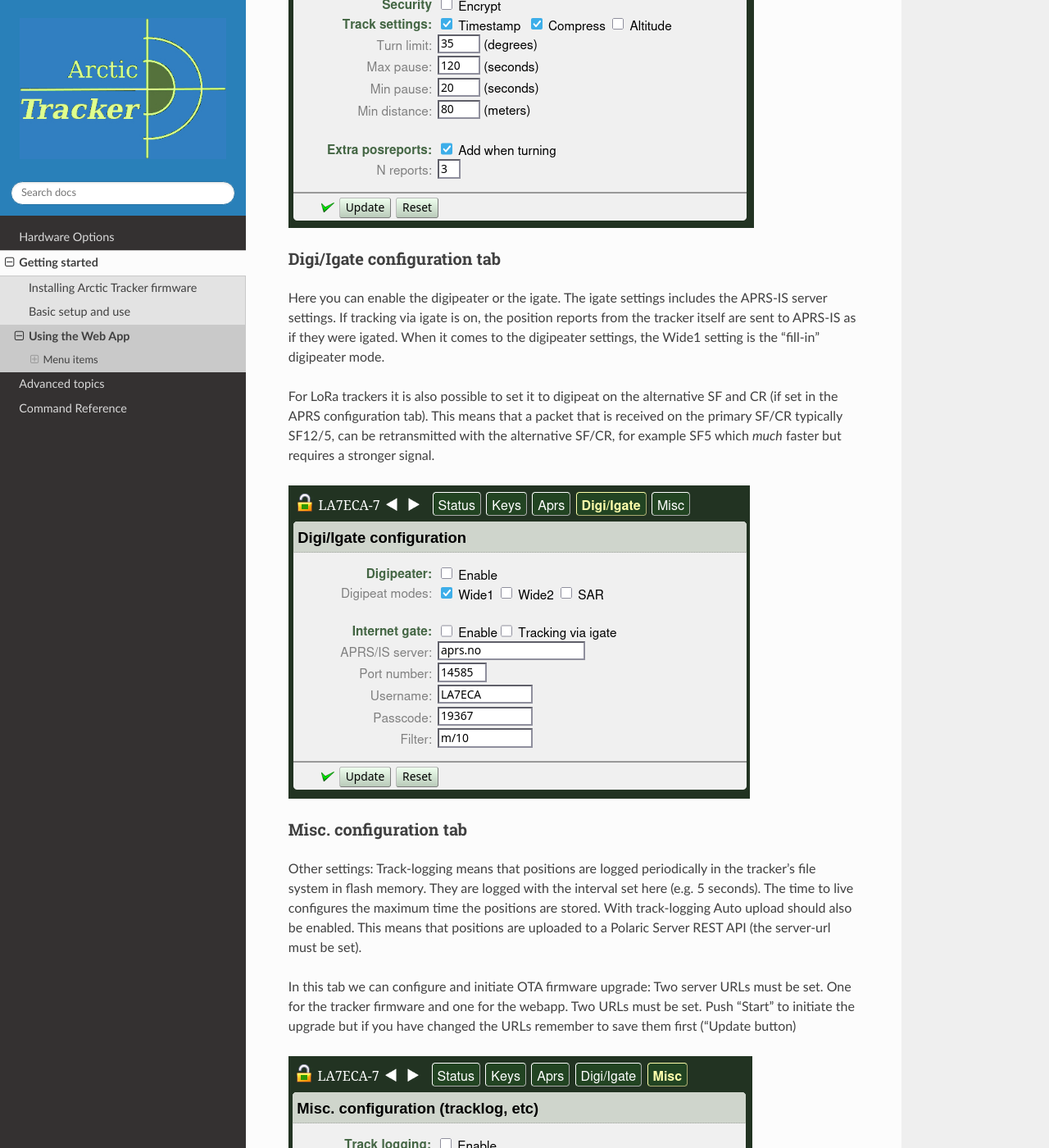
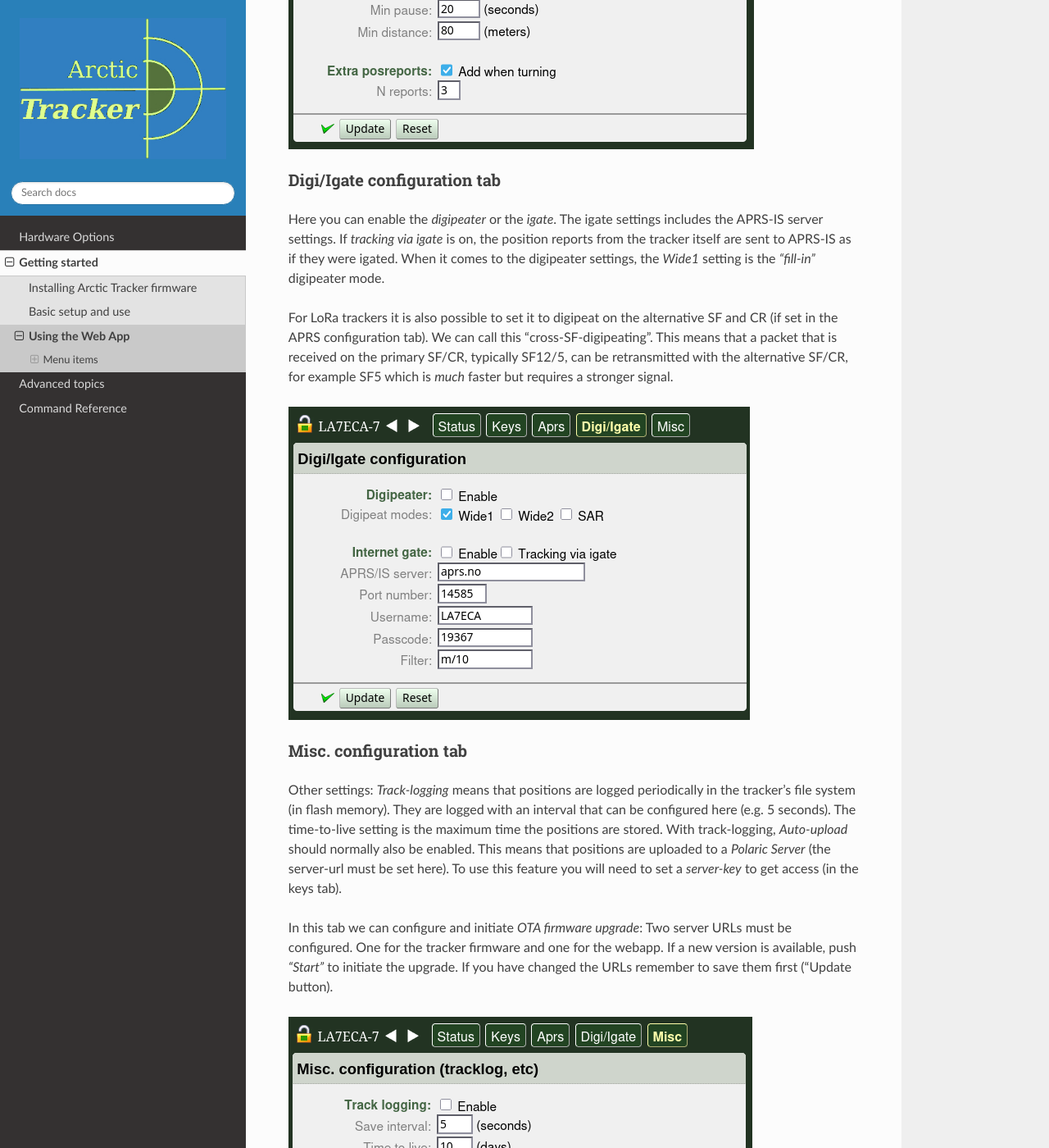
Before and after one commit to Hamlabs/ArcticTracker-docs, a Sphinx documentation site: the page built from docs/webapp.rst, in a window 1280 px wide and 1400 px high, scrolled down 3740 px. Shown: the whole window at 82% size. Built offline with Sphinx 7.4.7 and the Read the Docs theme 3.1.0, drawn with Linux system fonts in a browser that asks for light colours; pages that are not in the unit, such as notebooks, are missing from menus; some of the changed text lies outside the part shown.

Commit message:
Revise webapp documentation for clarity and accuracy
Updated documentation for webapp configuration, improving clarity and correcting typos.

```diff
--- a/docs/webapp.rst
+++ b/docs/webapp.rst
@@ -14,8 +14,6 @@
 
 
 The first time you open the webpage on the tracker this way, the browser may complain that its certificate cannot be verified. This is because it is a *self-signed certificate* and not signed by a CA known to the browser. If you feel confident that you are really connecting to your tracker you can add an exception to the browser to let it accept the certificate. Later connections to the same tracker will then work, even if the webapp is coming from somewhere else. From version 4.1. the certificate is generated by the tracker itself when started the first time, when the callsign is set or when using the command *'cert-new'*. The certificate's *common-name* (CN) will be based on the ESP32 chip's unique id (it identifies the tracker hardware). The callsign will be provided as well in the OU field. When the tracker connects to a LAN it is announced with mDNS and can be addressed using *Arctic-<callsign>.local* domain name. This name is also put in the certificate.
-
-It is also possible to have the certificate signed by a CA-server (if provided) through an authenticated REST API. A CSR is also generated for this purpose and it is available in the file system for inspection along with the certificate. Note that this is an *experimental* feature. Se also the `Polaric-CertAuth <https://github.com/PolaricServer/Polaric-Certauth>`_ software which can be used as a CA.
 
 
 
@@ -42,11 +40,11 @@
 Keys tab
 ~~~~~~~~
 
-Use this to configure the passwords and keys for Wifi. You can se the SoftAP password, and up to 6 alternatives for Wifi access points to try to connect with SSID and password (key). The access points are tried in order. If AP1 fails, it will try AP 2, etc.
+Use this to configure the passwords and keys for Wifi. You can se the SoftAP password, and up to 6 alternatives for Wifi access points to try to connect with SSID and password (key). The access points are tried in order. If AP 1 fails, it will try AP 2, etc.
 
-Also, three security keys (typically passphrases) can be set here: (1) the server key that the tracker will use when connecting to a Polaric Server for tracklogging, (2) the key using for encrypting APRS, and (3) the *API key* that clients (like this webapp) use to connect to the tracker. The keys with light blue fields are one-way. Existing values aren't fetched from the tracker. If you want to change them, just write in the new key.
+Also, three additional security keys (typically passphrases) can be set here: (1) The server key that the tracker will use when connecting to a *Polaric Server* for tracklogging, etc. (2) The key using for encryption of APRS reports. (3) The *API key* that clients (like this webapp) use to connect to this *tracker*. The keys with light blue fields are one-way. Existing values aren't fetched from the tracker. If you want to change them, just write in the new key.
 
-If something is changed. A red exclamation mark will show. Press "Update" to send the changes to the tracker. If this succeeds a green mark whill show. .
+If something is changed. A red exclamation mark will show. Press *"Update"* to send the changes to the tracker. If this succeeds a green mark whill show.
 
 
 .. image:: img/webapp.4.png
@@ -55,9 +53,9 @@
 APRS configuration tab
 ~~~~~~~~~~~~~~~~~~~~~~
 
-Here you set the callsign of the travker, the APRS symbol, digipeater path, frequency, etc. For LoRa trackers you can set the spread-factor and coding-rate. You can add an alternative SF and CR which can be used when a cross-SF digipeater retransmits a packet.
+Here you set the callsign, the APRS symbol, digipeater path, frequency, etc. For LoRa trackers you can set the spread-factor (SF) and coding-rate (CR). You can also add an alternative SF and CR which can be used when a cross-SF digipeater retransmits a packet (see next tab).
 
-You can turn on timestamp (recommended), compress (recommended) and altitude and set some smart-beaconing parameter. Additional features offered by the Arctic Trackers are encryption and extra posistion reports where you can set the number of extra reports that can be added and if an extra report should be added when changing direction more than the turn-limit.
+You can turn on timestamp (recommended), compressed reports (recommended) and altitude. You can set some smart-beaconing parameters. Additional features offered by the Arctic Tracker are *encryption* and *extra position reports* where you can set the maximum number of extra reports that can be added and if an extra report should be added when changing direction (more than the turn-limit).
 
 
 .. image:: img/webapp.2.png
@@ -66,9 +64,9 @@
 Digi/Igate configuration tab
 ~~~~~~~~~~~~~~~~~~~~~~~~~~~~
 
-Here you can enable the digipeater or the igate. The igate settings includes the APRS-IS server settings. If tracking via igate is on, the position reports from the tracker itself are sent to APRS-IS as if they were igated. When it comes to the digipeater settings, the Wide1 setting is the "fill-in" digipeater mode.
+Here you can enable the *digipeater* or the *igate*. The igate settings includes the APRS-IS server settings. If *tracking via igate* is on, the position reports from the tracker itself are sent to APRS-IS as if they were igated. When it comes to the digipeater settings, the *Wide1* setting is the *"fill-in"* digipeater mode.
 
-For LoRa trackers it is also possible to set it to digipeat on the alternative SF and CR (if set in the APRS configuration tab). This means that a packet that is received on the primary SF/CR typically SF12/5, can be retransmitted with the alternative SF/CR, for example SF5 which *much* faster but requires a stronger signal.
+For LoRa trackers it is also possible to set it to digipeat on the alternative SF and CR (if set in the APRS configuration tab). We can call this "cross-SF-digipeating". This means that a packet that is received on the primary SF/CR, typically SF12/5, can be retransmitted with the alternative SF/CR, for example SF5 which is *much* faster but requires a stronger signal.
 
 
 .. image:: img/webapp.5.png
@@ -77,9 +75,9 @@
 Misc. configuration tab
 ~~~~~~~~~~~~~~~~~~~~~~~
 
-Other settings: Track-logging means that positions are logged periodically in the tracker's file system in flash memory. They are logged with the interval set here (e.g. 5 seconds). The time to live configures the maximum time the positions are stored. With track-logging Auto upload should also be enabled. This means that positions are uploaded to a Polaric Server REST API (the server-url must be set).
+Other settings: *Track-logging* means that positions are logged periodically in the tracker's file system (in flash memory). They are logged with an interval that can be configured here (e.g. 5 seconds). The time-to-live setting is the maximum time the positions are stored. With track-logging, *Auto-upload* should normally also be enabled. This means that positions are uploaded to a *Polaric Server* (the server-url must be set here). To use this feature you will need to set a *server-key* to get access (in the keys tab).
 
-In this tab we can configure and initiate OTA firmware upgrade: Two server URLs must be set. One for the tracker firmware and one for the webapp.  Two URLs must be set. Push "Start" to initiate the upgrade but if you have changed the URLs remember to save them first ("Update button)
+In this tab we can configure and initiate *OTA firmware upgrade*: Two server URLs must be configured. One for the tracker firmware and one for the webapp. If a new version is available, push *"Start"* to initiate the upgrade. If you have changed the URLs remember to save them first ("Update button).
 
 
 .. image:: img/webapp.6.png
```
